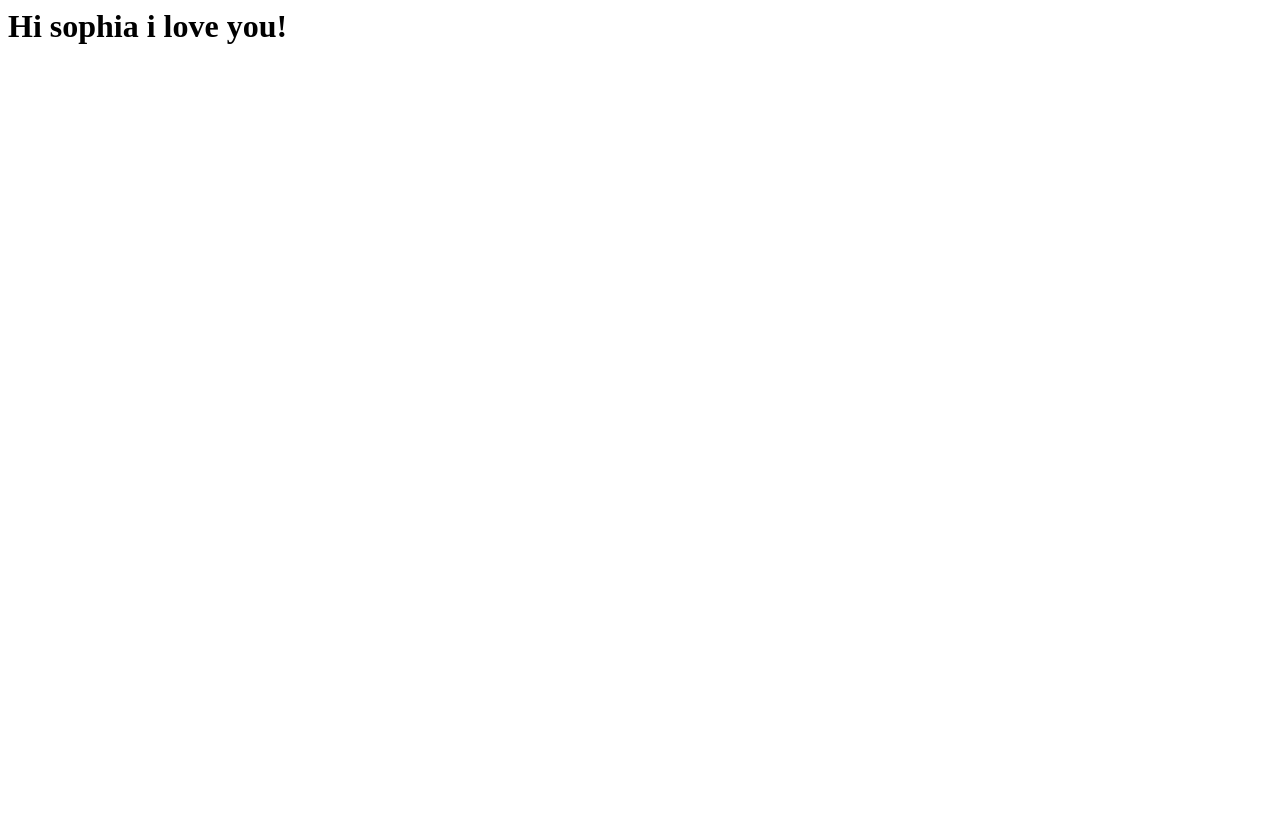
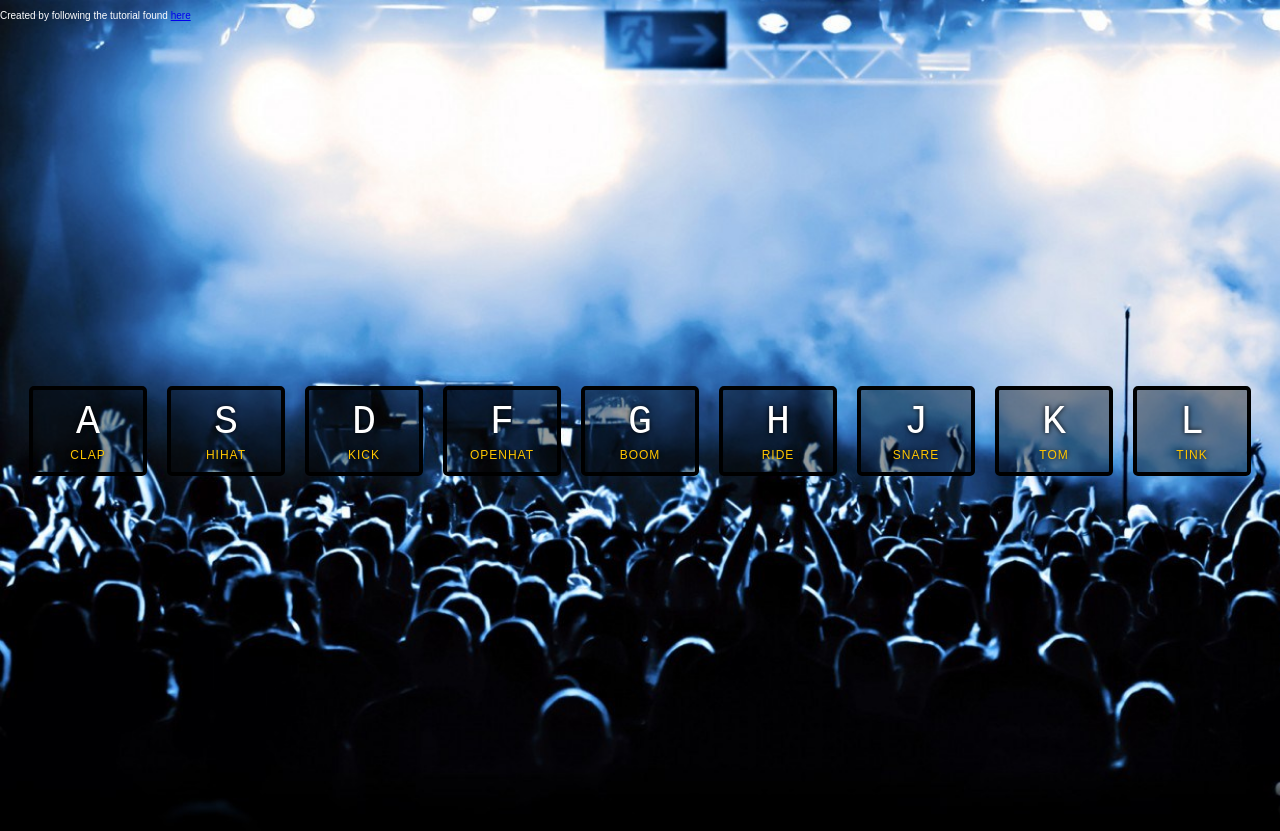
Before and after one commit to NoahMezher/website, a plain HTML site: page public_html/index.html in a window 1280 px wide. Before the commit the page ends 800 px from the top, so only its background shows below. Drawn offline with Linux system fonts and the light colour scheme.

Commit message:
drum kit

```diff
--- a/public_html/index.html
+++ b/public_html/index.html
@@ -1,8 +1,80 @@
-<html>
-    <head>
-        <title>Welcome to noahmezher.com!</title>
-    </head>
-    <body>
-        <h1>Hi sophia i love you!</h1>
-    </body>
+<!DOCTYPE html>
+<html lang="en">
+<head>
+  <meta charset="UTF-8">
+  <title>JS Drum Kit</title>
+  <link rel="stylesheet" href="style.css">
+</head>
+<body>
+
+<p style="color:white">Created by following the tutorial found <a href="https://www.youtube.com/watch?v=VuN8qwZoego">here</a></p>
+  <div class="keys">
+    <div data-key="65" class="key">
+      <kbd>A</kbd>
+      <span class="sound">clap</span>
+    </div>
+    <div data-key="83" class="key">
+      <kbd>S</kbd>
+      <span class="sound">hihat</span>
+    </div>
+    <div data-key="68" class="key">
+      <kbd>D</kbd>
+      <span class="sound">kick</span>
+    </div>
+    <div data-key="70" class="key">
+      <kbd>F</kbd>
+      <span class="sound">openhat</span>
+    </div>
+    <div data-key="71" class="key">
+      <kbd>G</kbd>
+      <span class="sound">boom</span>
+    </div>
+    <div data-key="72" class="key">
+      <kbd>H</kbd>
+      <span class="sound">ride</span>
+    </div>
+    <div data-key="74" class="key">
+      <kbd>J</kbd>
+      <span class="sound">snare</span>
+    </div>
+    <div data-key="75" class="key">
+      <kbd>K</kbd>
+      <span class="sound">tom</span>
+    </div>
+    <div data-key="76" class="key">
+      <kbd>L</kbd>
+      <span class="sound">tink</span>
+    </div>
+  </div>
+
+  <audio data-key="65" src="sounds/clap.wav"></audio>
+  <audio data-key="83" src="sounds/hihat.wav"></audio>
+  <audio data-key="68" src="sounds/kick.wav"></audio>
+  <audio data-key="70" src="sounds/openhat.wav"></audio>
+  <audio data-key="71" src="sounds/boom.wav"></audio>
+  <audio data-key="72" src="sounds/ride.wav"></audio>
+  <audio data-key="74" src="sounds/snare.wav"></audio>
+  <audio data-key="75" src="sounds/tom.wav"></audio>
+  <audio data-key="76" src="sounds/tink.wav"></audio>
+
+<script>
+  window.addEventListener('keydown', function(e) { //listen for keydown event
+      const audio = document.querySelector(`audio[data-key="${e.keyCode}"]`) //check if there is an audio element that corresponds to keycode
+      const key = document.querySelector(`.key[data-key="${e.keyCode}"]`)
+      console.log(key);
+      if(!audio) return;
+      audio.currentTime = 0; //rewind to play repeatedly
+      audio.play();
+      key.classList.add('playing');
+  })
+  function removeTransition(e) {
+      if (e.propertyName !== 'transform') return;//skip if not a transform
+      this.classList.remove('playing');
+  }
+  const keys = document.querySelectorAll('.key');
+  keys.forEach(key => key.addEventListener('transitionend', removeTransition))
+</script>
+
+
+</body>
 </html>
--- /dev/null
+++ b/public_html/style.css
@@ -0,0 +1,50 @@
+html {
+  font-size: 10px;
+  background-image: url("images/background.jpg"); /*bottom center;*/
+  background-size: cover;
+}
+body,html {
+  margin: 0;
+  padding: 0;
+  font-family: sans-serif;
+}
+
+.keys {
+  display: flex;
+  flex: 1;
+  min-height: 100vh;
+  align-items: center;
+  justify-content: center;
+}
+
+.key {
+  border: .4rem solid black;
+  border-radius: .5rem;
+  margin: 1rem;
+  font-size: 1.5rem;
+  padding: 1rem .5rem;
+  transition: all .1s ease;
+  width: 10rem;
+  text-align: center;
+  color: white;
+  background: rgba(0,0,0,0.4);
+  text-shadow: 0 0 .5rem black;
+}
+
+.playing {
+  transform: scale(1.5);
+  border-color: #ffc600;
+  box-shadow: 0 0 1rem #ffc600;
+}
+
+kbd {
+  display: block;
+  font-size: 4rem;
+}
+
+.sound {
+  font-size: 1.2rem;
+  text-transform: uppercase;
+  letter-spacing: .1rem;
+  color: #ffc600;
+}
```
Also changed, not shown: public_html/images/background.jpg (added), 9 other files.
